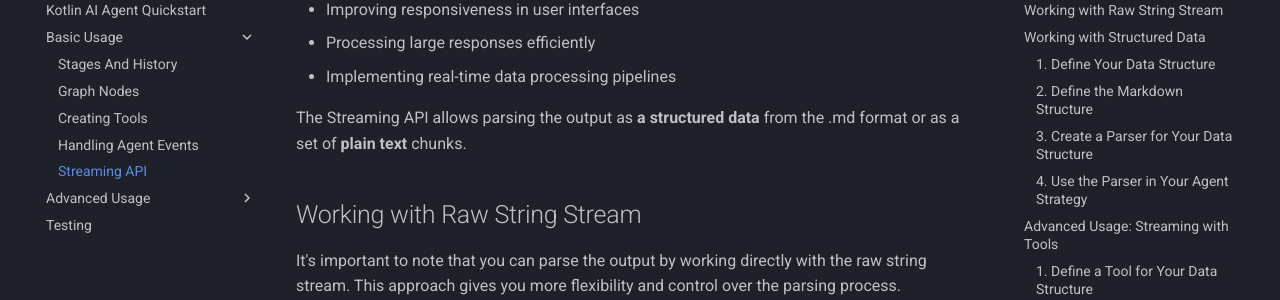
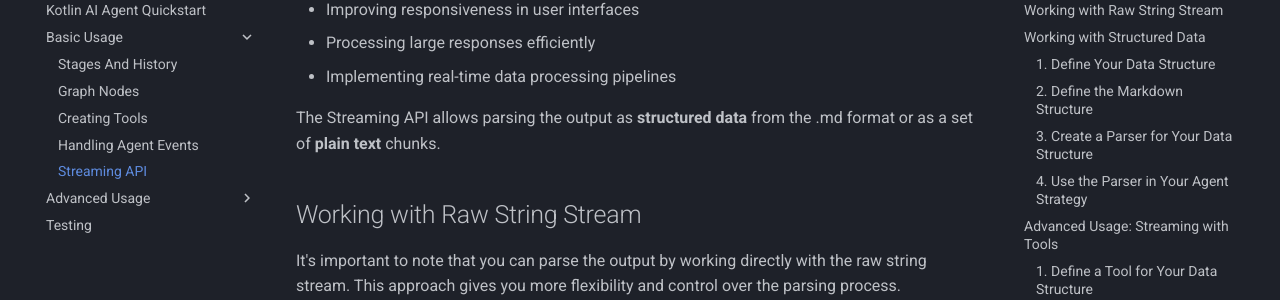
Before and after one commit to JetBrains/koog-docs, an MkDocs documentation site: the page built from docs/streamingApi.md, in a window 1280 px wide and 900 px high, scrolled down 501 px. Shown: the part 152-452 px from the top of the window. Built offline with MkDocs 1.6.1 and Material for MkDocs 9.7.7, drawn with Linux system fonts in a browser that asks for light colours.

```diff
--- a/docs/streamingApi.md
+++ b/docs/streamingApi.md
@@ -22,7 +22,7 @@ This approach is particularly useful for:
 - Processing large responses efficiently
 - Implementing real-time data processing pipelines
 
-The Streaming API allows parsing the output as **a structured data** from the .md format or as a set of **plain text**
+The Streaming API allows parsing the output as **structured data** from the .md format or as a set of **plain text**
 chunks.
 
 ## Working with Raw String Stream
```
